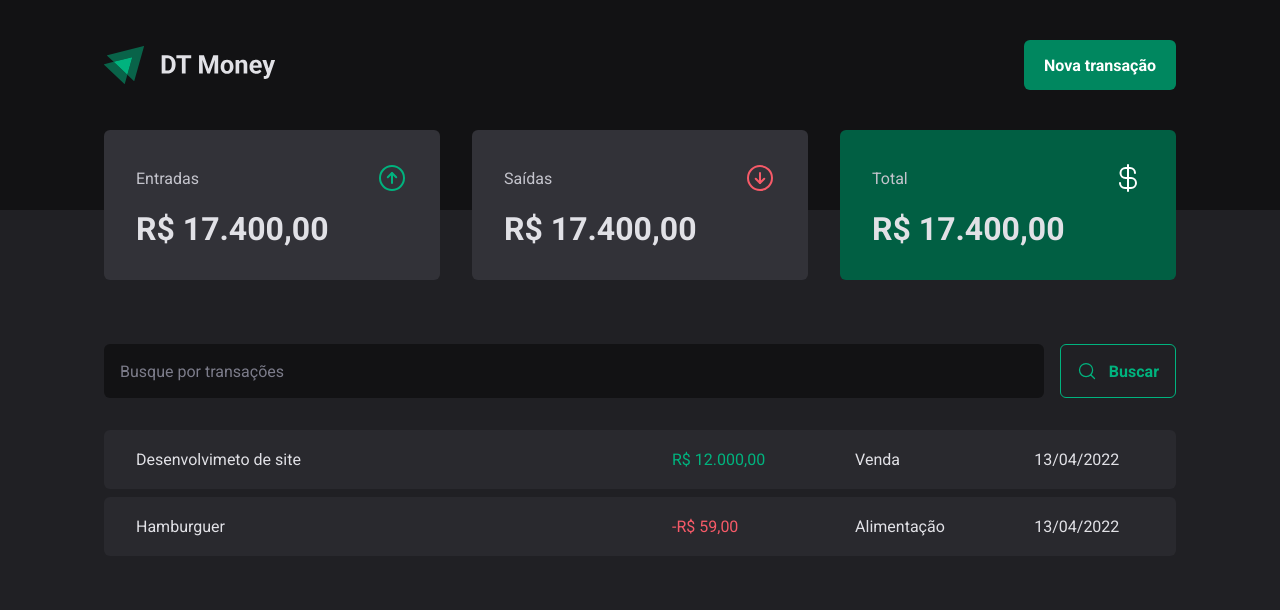
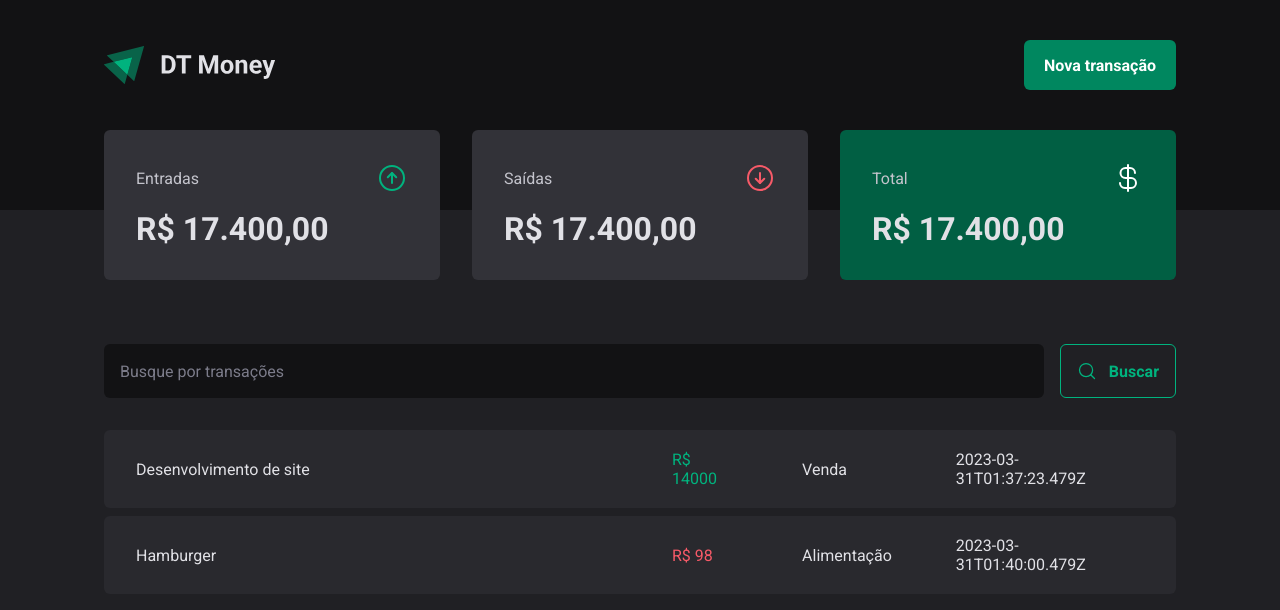
Before and after one commit to LeonamJop/Rocketseat-Ignite-dtMoney, a React (Vite) app: page / in a window 1280 px wide. Shown: the top 610 px of the page. Built offline with nearby package versions, Linux system fonts and the light colour scheme; data requests are answered from the project's data file.

Commit message:
feat: Criando requisição HTTP

```diff
--- a/package.json
+++ b/package.json
@@ -5,7 +5,7 @@
   "type": "module",
   "scripts": {
     "dev": "vite",
-    "dev:server": "json-server server.json -p 3000 -w -d 500",
+    "dev:server": "json-server server.json -p 3333 -w -d 500",
     "build": "tsc && vite build",
     "preview": "vite preview"
   },
--- a/server.json
+++ b/server.json
@@ -13,7 +13,7 @@
             "description": "Hamburger",
             "type": "outcome",
             "category": "Alimentação",
-            "price": 50,
+            "price": 98,
             "createdAt": "2023-03-31T01:40:00.479Z"
         }
     ]
--- a/src/pages/Transactions/index.tsx
+++ b/src/pages/Transactions/index.tsx
@@ -1,38 +1,55 @@
+import { useEffect, useState } from "react";
 import { Header } from "../../components/Header";
 import { Summary } from "../../components/Summary";
 import { SearchForm } from "./components";
 import { PriceHighLight, TransationsContainer, Transationstable } from "./styles";
 
+interface Transaction {
+    id: number;
+    description: string;
+    type: 'income' | 'outcome';
+    price: number;
+    category: string;
+    createdAt: string;
+}
+
 export function Transations() {
+    const [transactions, setTransactions] = useState<Transaction[]>([]);
+
+    async function loadTransactions() {
+        const response = await fetch('http://localhost:3333/transactions');
+        const data = await response.json();
+
+        setTransactions(data);
+    }
+
+    useEffect(() => {
+        loadTransactions();
+    }, [])
+
     return (
         <div>
-            <Header/>
+            <Header />
             <Summary />
 
             <TransationsContainer>
                 <SearchForm />
                 <Transationstable>
                     <tbody>
-                        <tr>
-                            <td width="50%">Desenvolvimeto de site</td>
-                            <td>
-                                <PriceHighLight variant="income">
-                                    R$ 12.000,00
-                                </PriceHighLight>
-                            </td>
-                            <td>Venda</td>
-                            <td>13/04/2022</td>
-                        </tr>
-                        <tr>
-                            <td width="50%">Hamburguer</td>
-                            <td>
-                                <PriceHighLight variant="outcome">
-                                    -R$ 59,00
-                                </PriceHighLight>
-                            </td>
-                            <td>Alimentação</td>
-                            <td>13/04/2022</td>
-                        </tr>
+                        {transactions.map(transaction => {
+                            return (
+                                <tr key={transaction.id}>
+                                    <td width="50%">{transaction.description}</td>
+                                    <td>
+                                        <PriceHighLight variant={transaction.type}>
+                                            R$ {transaction.price}
+                                        </PriceHighLight>
+                                    </td>
+                                    <td>{transaction.category}</td>
+                                    <td>{transaction.createdAt}</td>
+                                </tr>
+                            )
+                        })}
                     </tbody>
                 </Transationstable>
             </TransationsContainer>
```
